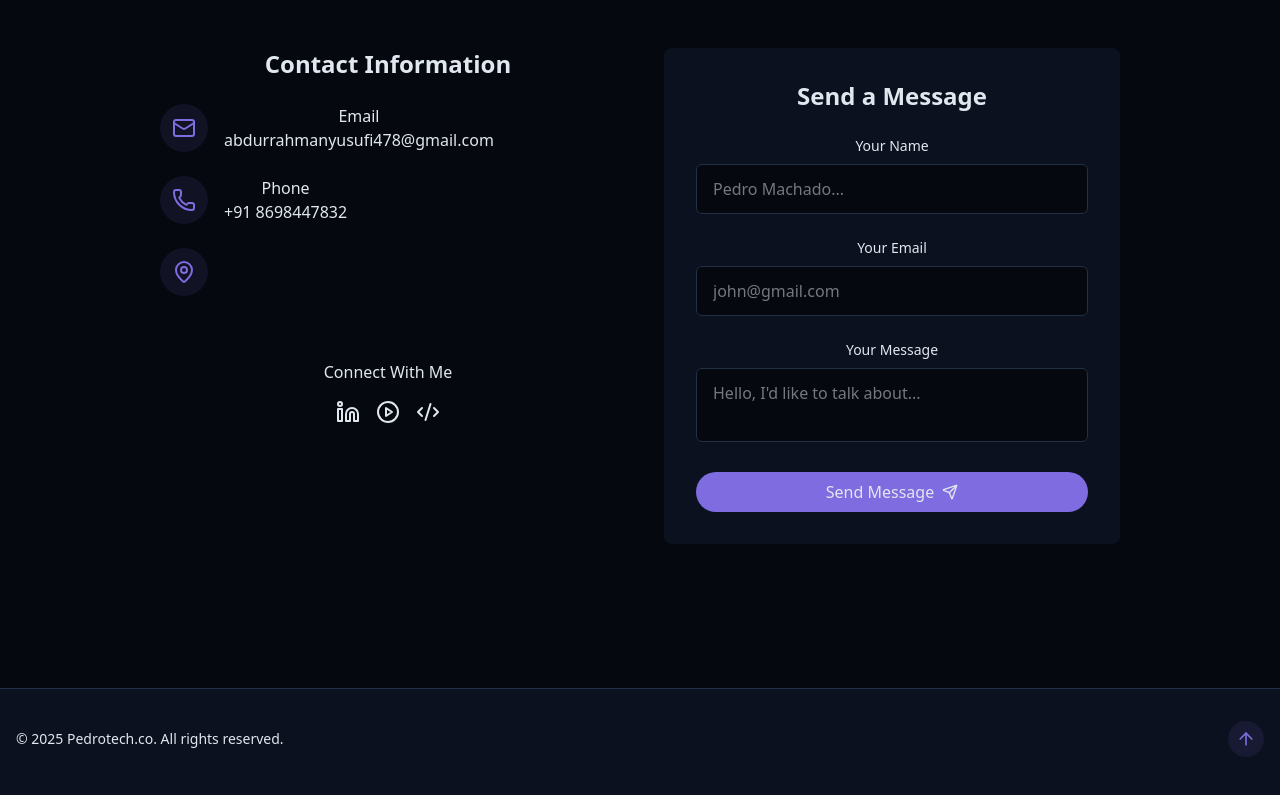
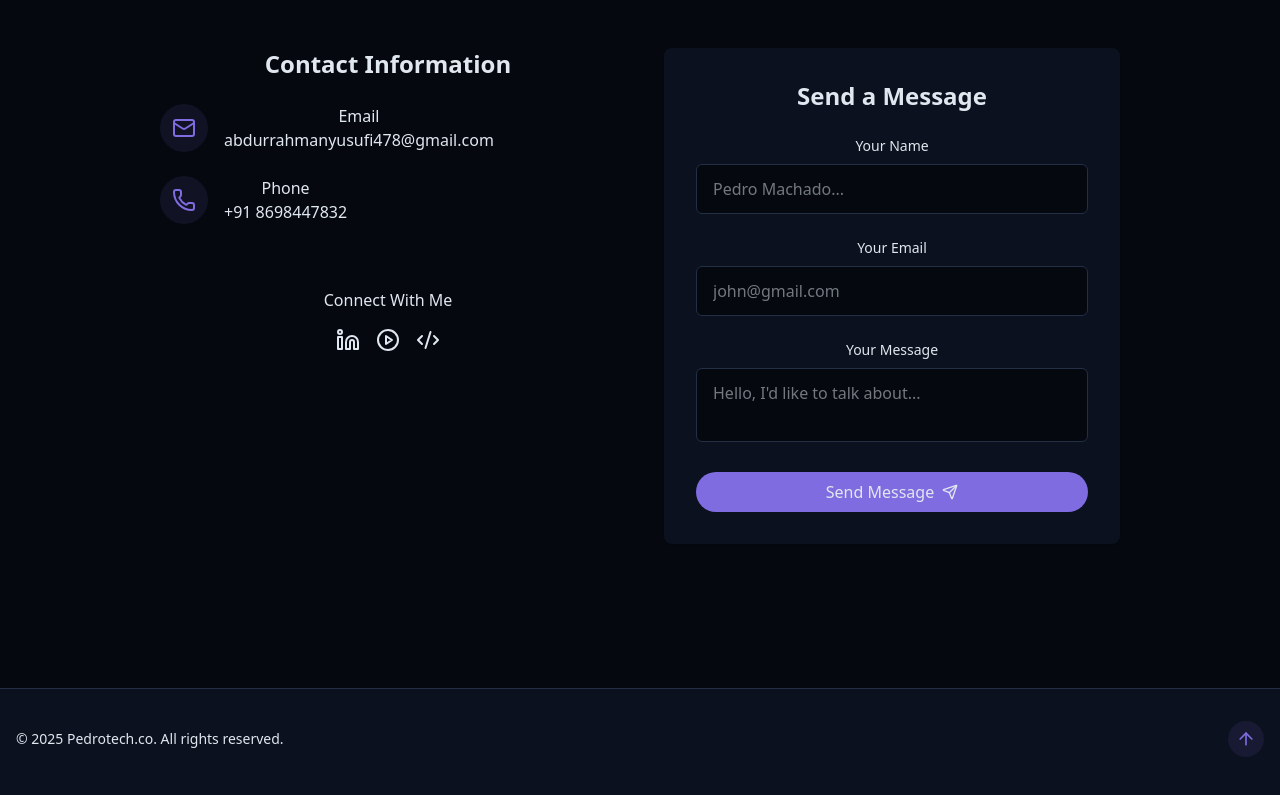
Before and after one commit to ab-yusufi/ab-portfolio, a React (Vite) app: page / in a window 1280 px wide. Shown: the part 3680-4475 px from the top of the page. Built offline with nearby package versions, Linux system fonts and the light colour scheme.

Commit message:
Update ContactSection.jsx

```diff
--- a/src/components/ContactSection.jsx
+++ b/src/components/ContactSection.jsx
@@ -78,12 +78,6 @@ export const ContactSection = () => {
                     +91 8698447832
                   </a>
                 </div>
-              </div>
-              <div className="flex items-start space-x-4">
-                <div className="p-3 rounded-full bg-primary/10">
-                  <MapPin className="h-6 w-6 text-primary" />{" "}
-                </div>
-
               </div>
             </div>
 
```
